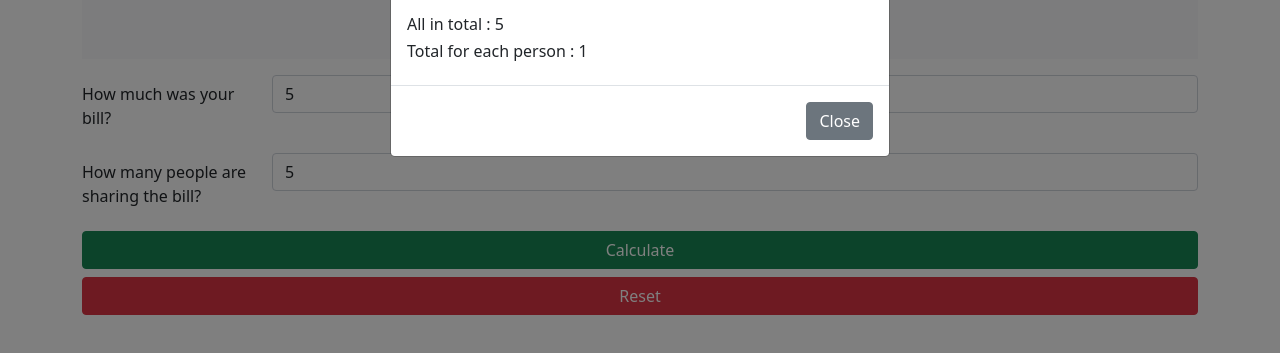
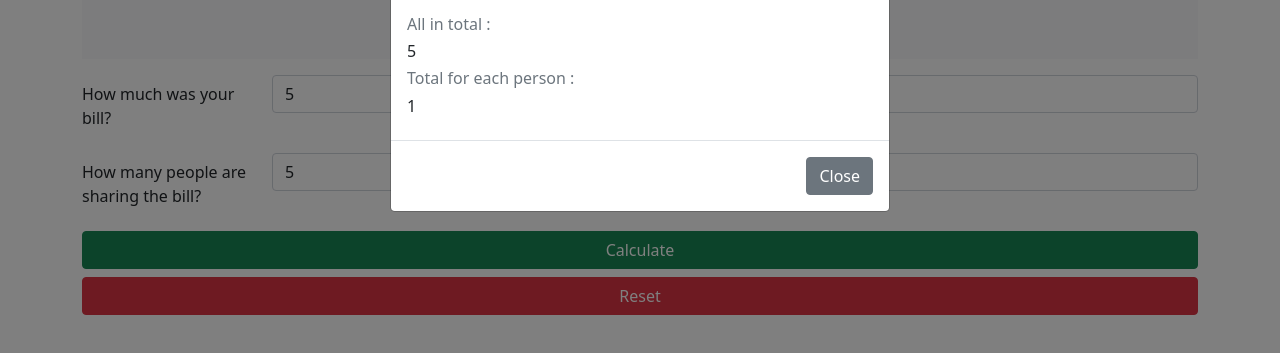
Before and after one commit to thatbeautifuldream/sa, a plain HTML site: page index.html in a window 1280 px wide. Both pictures are taken after typing "5", "5" into the empty fields and a click on the button "Calculate". Shown: the part 93-446 px from the top of the page. Drawn offline with nearby package versions, Linux system fonts and the light colour scheme.

Commit message:
🐛 FIX: fixed issues

```diff
--- a/index.html
+++ b/index.html
@@ -56,8 +56,10 @@
                                         aria-label="Close"></button>
                                 </div>
                                 <div class="modal-body">
-                                    <h6 id="all-in-total">All in total : </h6>
-                                    <h6 id="total-for-each">Total for each person : </h6>
+                                    <h6 class="text-muted">All in total : </h6>
+                                    <h6 id="all-in-total"></h6>
+                                    <h6 class="text-muted">Total for each person : </h6>
+                                    <h6 id="total-for-each"></h6>
                                 </div>
                                 <div class="modal-footer">
                                     <button type="button" class="btn btn-secondary"
--- a/script.js
+++ b/script.js
@@ -7,6 +7,6 @@ let calc = () => {
   // Split the bill amount among the people.
   const amountPerPerson = billAmt.value / noOfPeople.value;
   // Display the amount per person in the HTML.
-  document.getElementById("all-in-total").innerHTML += billAmt.value;
-  document.getElementById("total-for-each").innerHTML += amountPerPerson;
+  document.getElementById("all-in-total").innerHTML = billAmt.value;
+  document.getElementById("total-for-each").innerHTML = amountPerPerson;
 };
```
